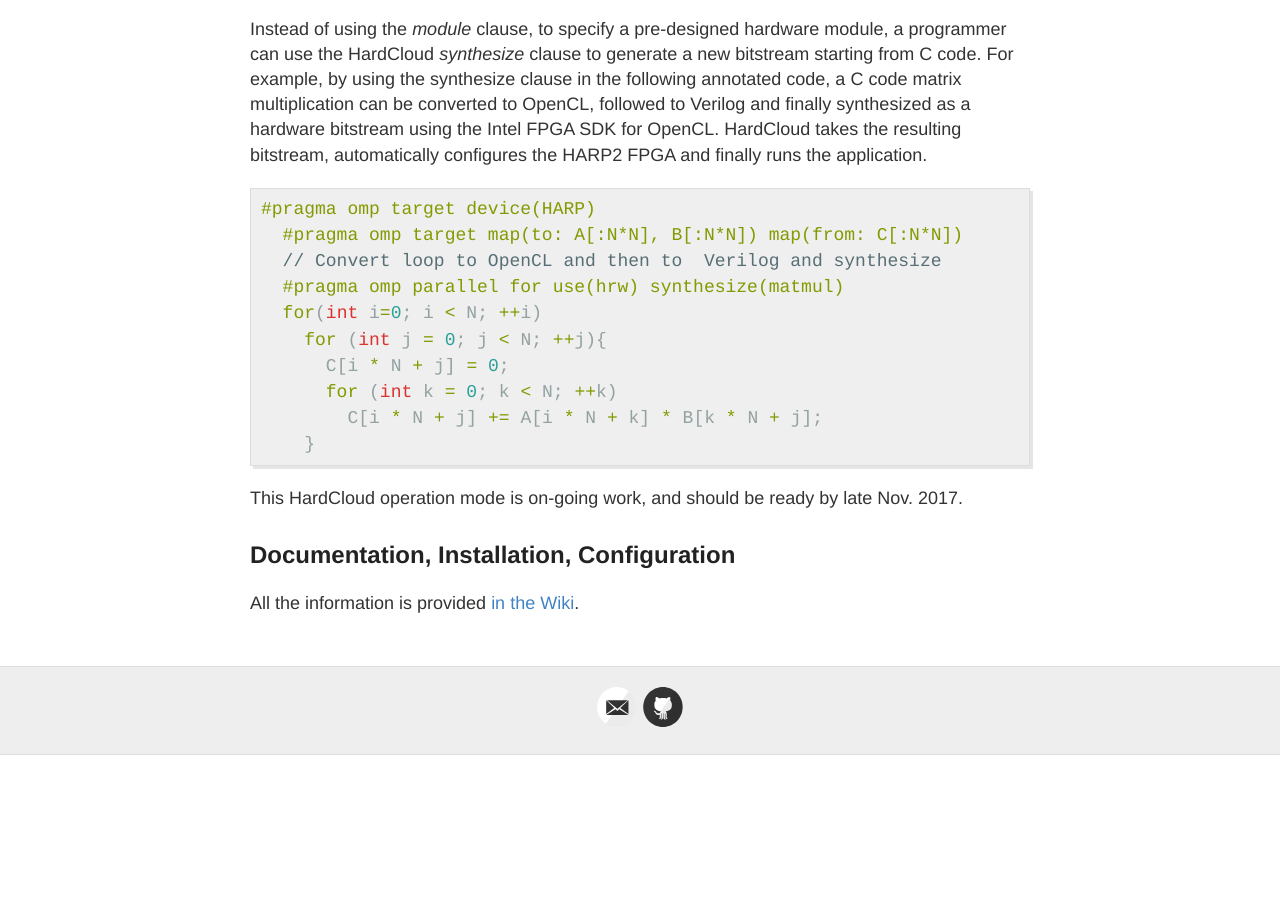
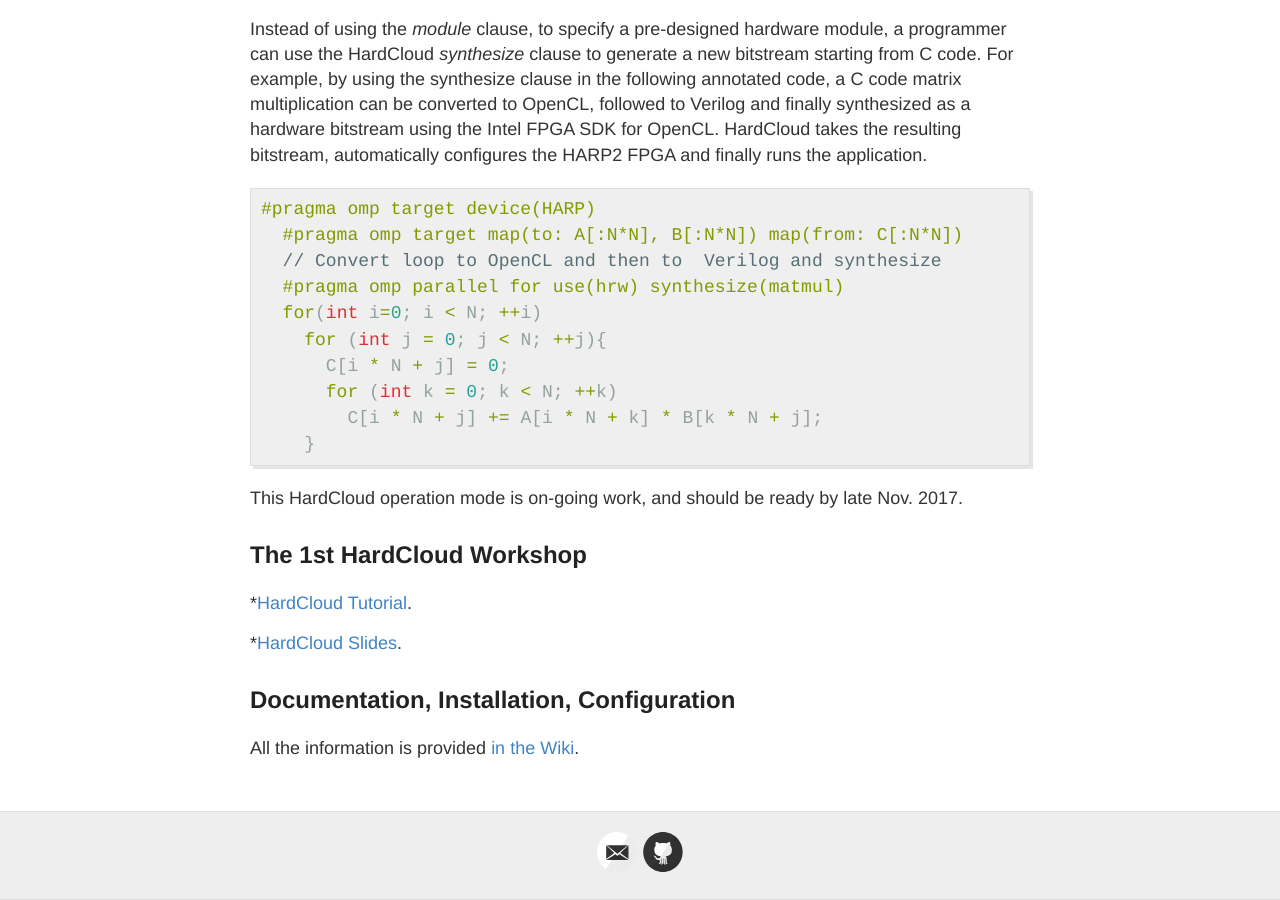
Before and after one commit to ramonn76/HardCloud, a Jekyll site: the page built from index.md, in a window 1280 px wide and 900 px high, scrolled down 1608 px. Built offline with Jekyll 4.4.1, drawn with Linux system fonts in a browser that asks for light colours; before the commit the page ends 2363 px from its top, so only the background shows below that.

Commit message:
Update index.md

```diff
--- a/index.md
+++ b/index.md
@@ -56,6 +56,13 @@ Instead of using the *module* clause, to specify a pre-designed hardware module,
 
 This HardCloud operation mode is on-going work, and should be ready by late Nov. 2017.
 
+## The 1st HardCloud Workshop
+
+*[HardCloud Tutorial](https://drive.google.com/file/d/0BwtIJD4CW5jfWlUyallEUXNWNGs3TW0wb21TdFJRY1REU2pv/view?usp=sharing).
+
+*[HardCloud Slides](https://omp2ocl.github.io/aclang).
+
+
 ## Documentation, Installation, Configuration
 
 All the information is provided [in the Wiki](https://github.com/omp2ocl/aclang/wiki).
```
